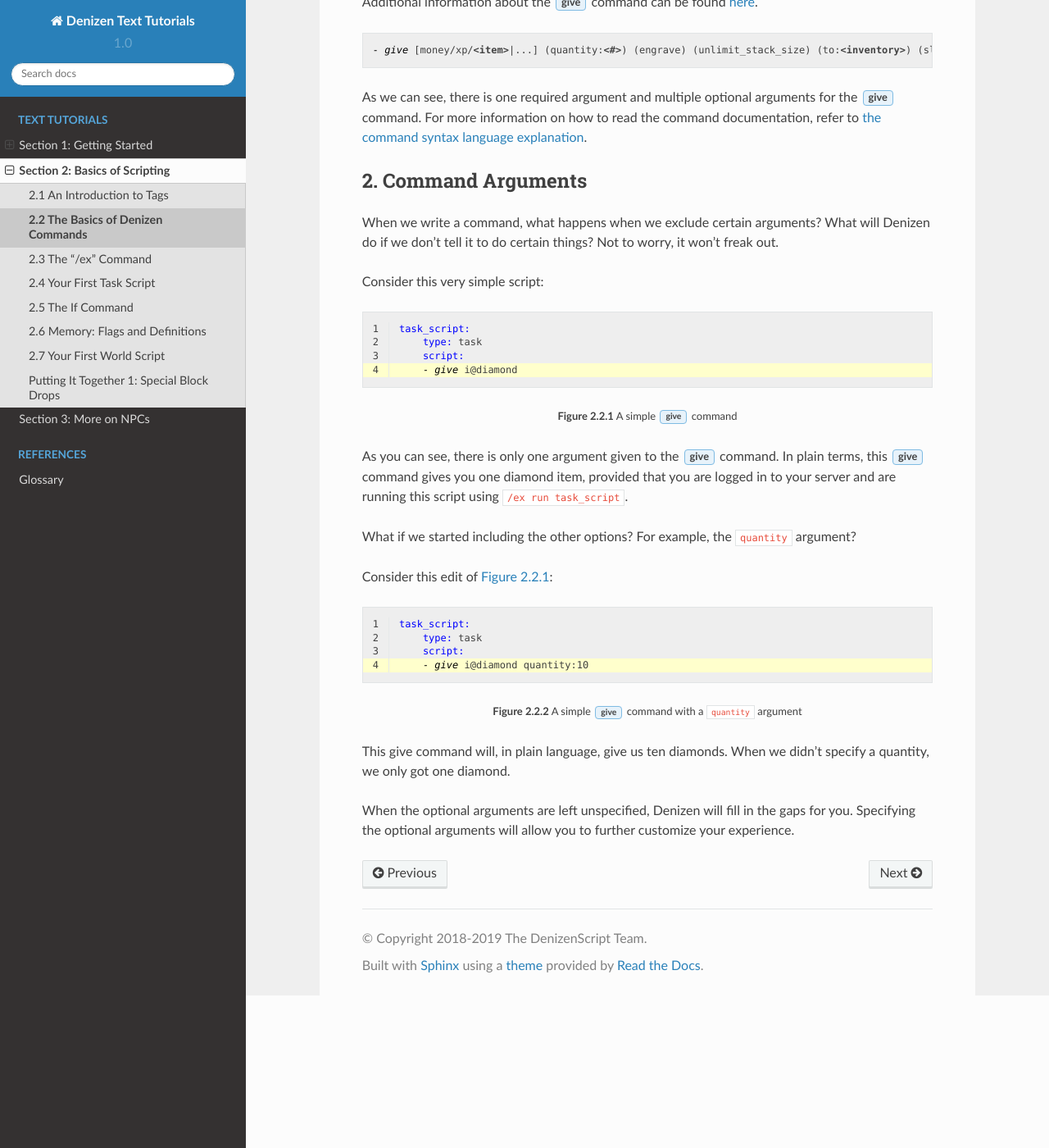
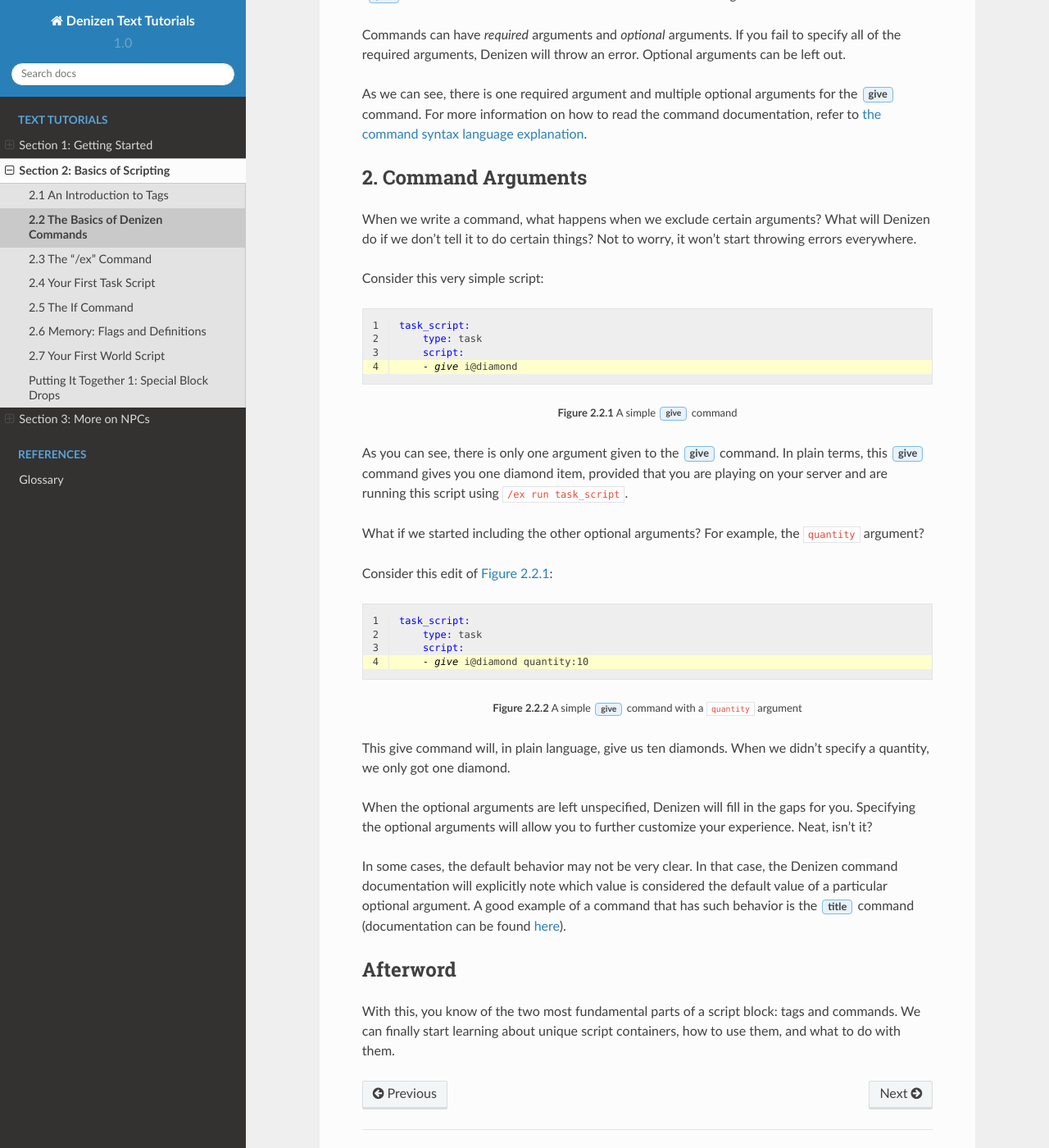
Before and after one commit to DenizenScript/Denizen-For-Bukkit-Docs, a Sphinx documentation site: the page built from source/docs/basics-of-scripting/basics-of-denizen-commands.rst, in a window 1280 px wide and 1400 px high, scrolled down 851 px. Shown: the whole window at 82% size. Built offline with Sphinx 7.4.7 and the Read the Docs theme 2.0.0, drawn with Linux system fonts in a browser that asks for light colours; nearby versions of some CDN libraries; some of the changed text lies outside the part shown.

Commit message:
Finish Section 2.2 and fix some other things (#8)
* FIx figure misnaming for image files

* Finally commit what I have of Section 3

* Finish Section 2.2

```diff
--- a/source/docs/basics-of-scripting/basics-of-denizen-commands.rst
+++ b/source/docs/basics-of-scripting/basics-of-denizen-commands.rst
@@ -21,12 +17,9 @@
 1. Command Syntax
 -----------------
 
-In Denizen, commands are incredibly straightforward. They consist of the **command name** and the **arguments**. As
-covered in :doc:`Section 1.3 </docs/getting-started/dscript-format>`, the arguments in a command are separated by
-spaces.
-
-Commands can have *required* arguments and *optional* arguments. If you fail to specify any required arguments, Denizen
-will throw an error. However, optional arguments can be left out.
+In Denizen, commands are incredibly straightforward. They consist of the **command name** and the **arguments**. For
+more information regarding what is considered an argument, refer to :doc:`Section 1.3
+</docs/getting-started/dscript-format>`.
 
 Let's look at the :guilabel:`give` command as a simple example. The basic syntax is outlined below. Additional
 information about the :guilabel:`give` command can be found `here`__.
@@ -37,6 +30,12 @@
 
     - give [money/xp/<item>|...] (quantity:<#>) (engrave) (unlimit_stack_size) (to:<inventory>) (slot:<slot>)
 
+The first part of any Denizen command is the *command name*. This command's name is, of course, ":guilabel:`give`". Each
+new bit of text after the command name are the *arguments*.
+
+Commands can have *required* arguments and *optional* arguments. If you fail to specify all of the required arguments,
+Denizen will throw an error. Optional arguments can be left out.
+
 As we can see, there is one required argument and multiple optional arguments for the :guilabel:`give` command. For more
 information on how to read the command documentation, refer to `the command syntax language explanation`__.
 
@@ -46,7 +45,7 @@
 --------------------
 
 When we write a command, what happens when we exclude certain arguments? What will Denizen do if we don't tell it to
-do certain things? Not to worry, it won't freak out.
+do certain things? Not to worry, it won't start throwing errors everywhere.
 
 Consider this very simple script:
 
@@ -65,10 +64,10 @@
 **Figure 2.2.1** A simple :guilabel:`give` command
 
 As you can see, there is only one argument given to the :guilabel:`give` command. In plain terms, this :guilabel:`give`
-command gives you one diamond item, provided that you are logged in to your server and are running this script using
-``/ex run task_script``.
+command gives you one diamond item, provided that you are playing on your server and are running this script using ``/ex
+run task_script``.
 
-What if we started including the other options? For example, the ``quantity`` argument?
+What if we started including the other optional arguments? For example, the ``quantity`` argument?
 
 Consider this edit of :ref:`Figure 2.2.1 <figure2_2_1>`:
 
@@ -90,4 +89,16 @@
 diamond.
 
 When the optional arguments are left unspecified, Denizen will fill in the gaps for you. Specifying the optional
-arguments will allow you to further customize your experience.
+arguments will allow you to further customize your experience. Neat, isn't it?
+
+In some cases, the default behavior may not be very clear. In that case, the Denizen command documentation will
+explicitly note which value is considered the default value of a particular optional argument. A good example of a
+command that has such behavior is the :guilabel:`title` command (documentation can be found `here`__).
+
+.. __: https://one.denizenscript.com/denizen/cmds/title
+
+Afterword
+---------
+
+With this, you know of the two most fundamental parts of a script block: tags and commands. We can finally start
+learning about unique script containers, how to use them, and what to do with them.
--- a/source/docs/basics-of-scripting/the-if-command.rst
+++ b/source/docs/basics-of-scripting/the-if-command.rst
@@ -80,11 +80,11 @@
 
 When you break a sand block, you should expect to see something like this:
 
-.. image:: /_static/images/f2.4.2_result-of-f2.4.1.png
+.. image:: /_static/images/f2.5.2_result-of-f2.5.1.png
     :name: figure2_5_2
     :width: 90%
     :align: center
-    :alt: result of figure 2.4.1
+    :alt: result of figure 2.5.1
 
 .. rst-class:: figurecaption
 
--- a/source/docs/basics-of-scripting/your-first-task-script.rst
+++ b/source/docs/basics-of-scripting/your-first-task-script.rst
@@ -68,11 +68,11 @@
 When you load this script to your server and run it in-game using ``/ex run myscript``, you will see those two lines
 printed to your chat. The image below shows the expected result:
 
-.. image:: /_static/images/f2.3.3_result-of-f2.3.2.png
+.. image:: /_static/images/f2.4.3_result-of-f2.4.2.png
     :name: figure2_4_3
     :width: 90%
     :align: center
-    :alt: result of figure 2.3.2
+    :alt: result of figure 2.4.2
 
 .. rst-class:: figurecaption
 
--- a/source/docs/more-on-npcs/index.rst
+++ b/source/docs/more-on-npcs/index.rst
@@ -16,7 +16,7 @@
 Contents
 ========
 
-.. toctree:
+.. toctree::
   :maxdepth: 1
   :titlesonly:
 
```
Also changed, not shown: other parts of source/docs/basics-of-scripting/basics-of-denizen-commands.rst (+0 -4 lines), source/docs/more-on-npcs/npcs-and-triggers.rst (added, +7 -0 lines), source/docs/more-on-npcs/your-first-assignment-script.rst (added, +7 -0 lines), source/docs/more-on-npcs/your-first-interact-script.rst (added, +7 -0 lines), source/_static/images/f2.4.3_result-of-f2.4.2.png (renamed from source/_static/images/f2.3.3_result-of-f2.3.2.png), source/_static/images/f2.5.2_result-of-f2.5.1.png (renamed from source/_static/images/f2.4.2_result-of-f2.4.1.png).
